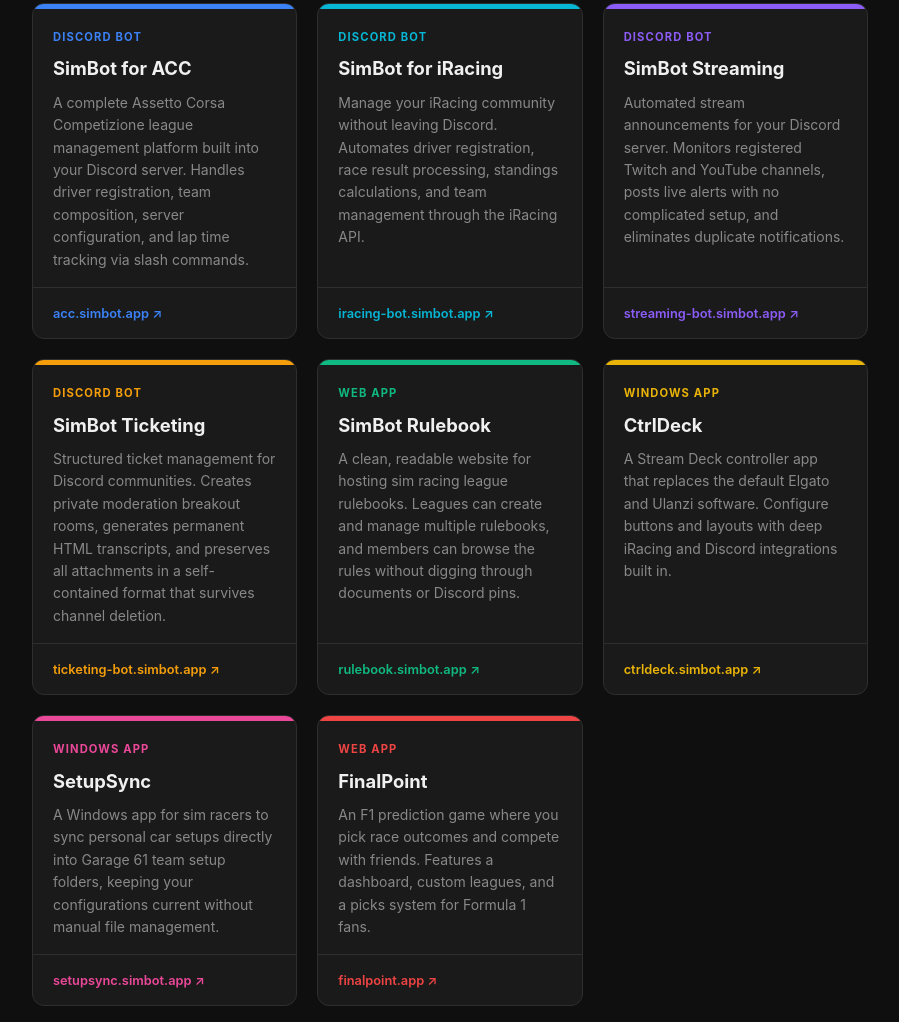
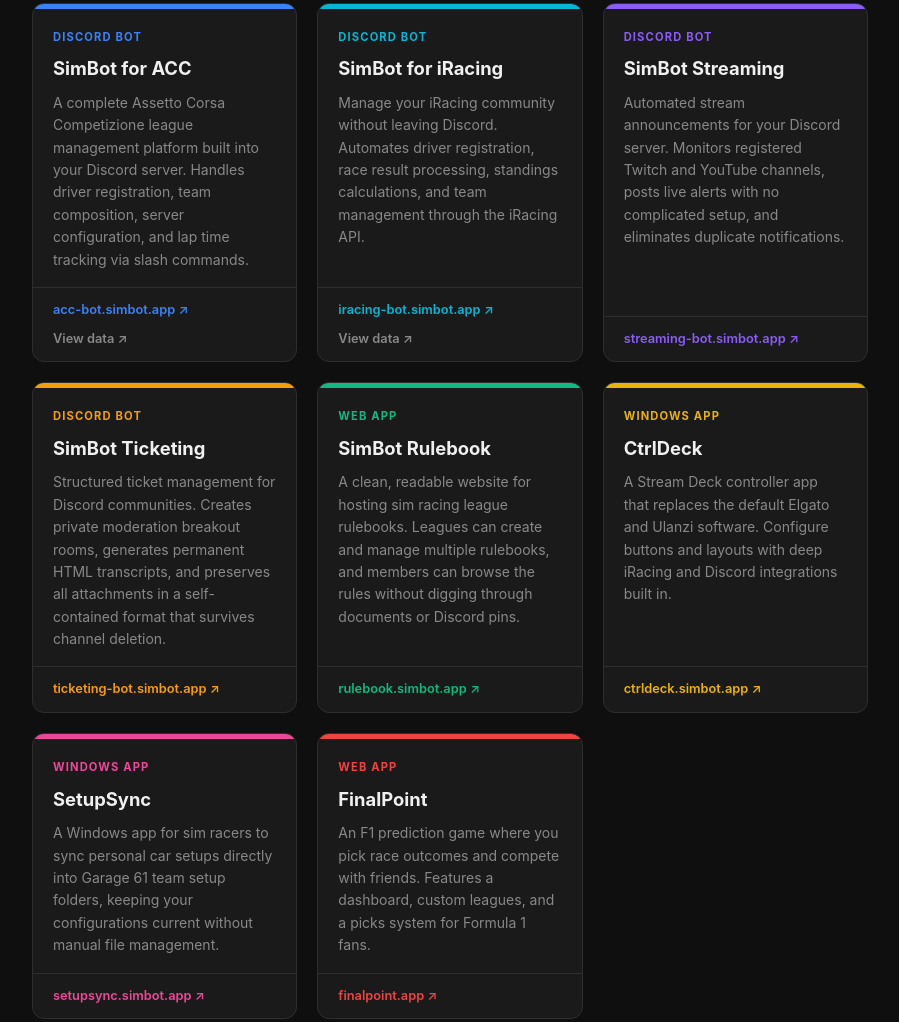
Before and after one commit to danmazzella/mazzella-site, a plain HTML site: page tools.html in a window 1280 px wide. Shown: the part 751-1773 px from the top of the page, without its empty margins (190-1089 px from the left). Drawn offline with Linux system fonts and the light colour scheme.

Commit message:
Add second links

```diff
--- a/tools.html
+++ b/tools.html
@@ -237,6 +237,9 @@
     .card-footer {
       padding: 0.75rem 1.25rem;
       border-top: 1px solid var(--border);
+      display: flex;
+      flex-wrap: wrap;
+      gap: 0.5rem 1rem;
     }
 
     .card-link {
@@ -250,6 +253,12 @@
     }
 
     .card-link:hover { text-decoration: underline; }
+
+    .card-link-secondary {
+      color: var(--muted);
+    }
+
+    .card-link-secondary:hover { color: var(--text); }
 
     /* CONTACT */
     .contact-body {
@@ -332,8 +341,11 @@
           </p>
         </div>
         <div class="card-footer">
-          <a class="card-link" href="https://acc.simbot.app" target="_blank" rel="noopener">
-            acc.simbot.app &#8599;
+          <a class="card-link" href="https://acc-bot.simbot.app" target="_blank" rel="noopener">
+            acc-bot.simbot.app &#8599;
+          </a>
+          <a class="card-link card-link-secondary" href="https://acc.simbot.app" target="_blank" rel="noopener">
+            View data &#8599;
           </a>
         </div>
       </div>
@@ -351,6 +363,9 @@
         <div class="card-footer">
           <a class="card-link" href="https://iracing-bot.simbot.app" target="_blank" rel="noopener">
             iracing-bot.simbot.app &#8599;
+          </a>
+          <a class="card-link card-link-secondary" href="https://iracing.simbot.app" target="_blank" rel="noopener">
+            View data &#8599;
           </a>
         </div>
       </div>
```
Also changed, not shown: index.html (+2 -2 lines).
